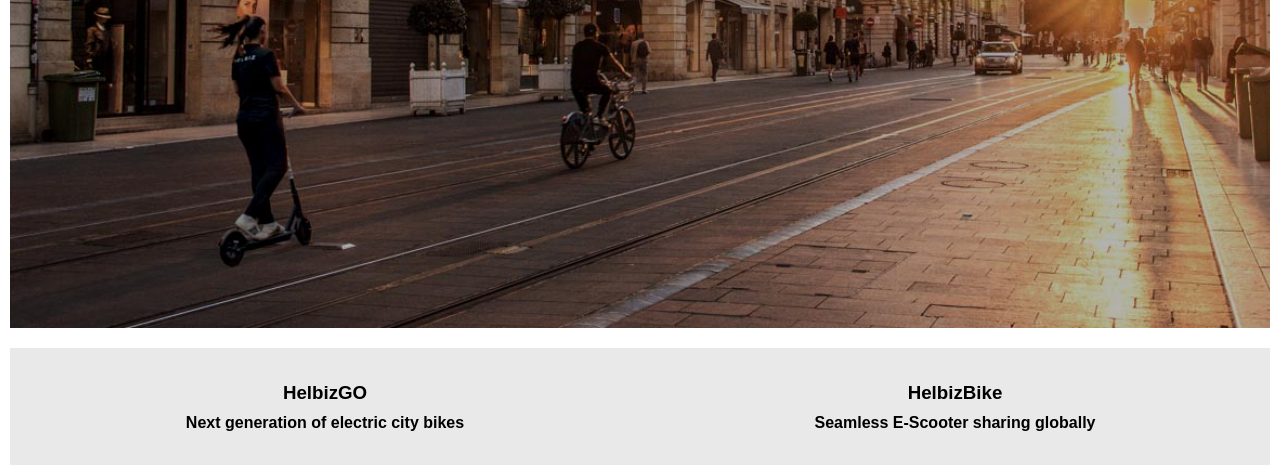
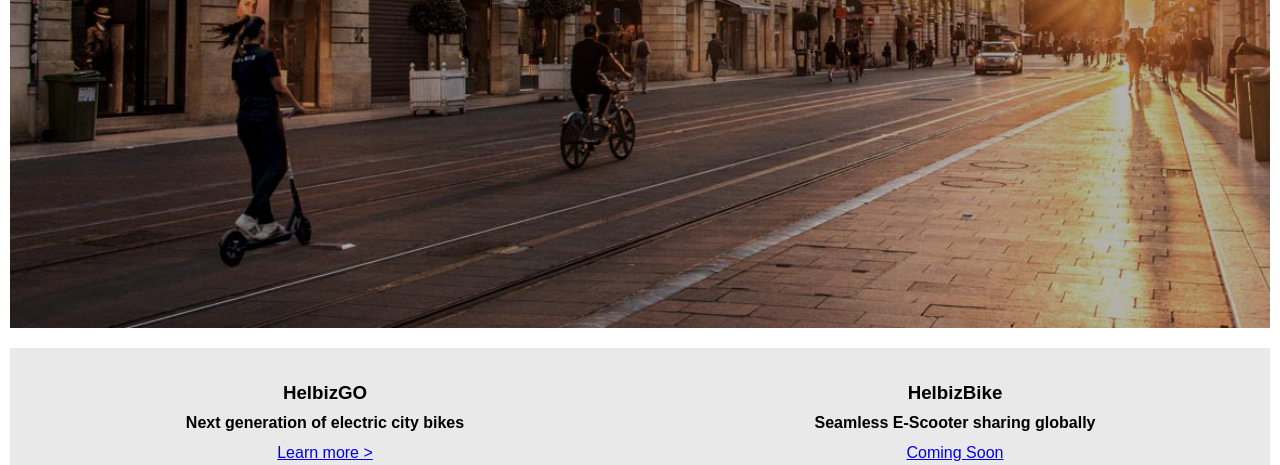
Before and after one commit to AlbertoAbate/html-css-helbiz, a plain HTML site: page index.html in a window 1280 px wide. Shown: the part 307-772 px from the top of the page. Drawn offline with Linux system fonts and the light colour scheme.

Commit message:
prima section completa

```diff
--- a/css/styles.css
+++ b/css/styles.css
@@ -76,10 +76,14 @@ body {
   .prima .helbiz-go img {
     height: 200px;
     margin-top: 30px;
+    background-color: #e9e9e9;
   }
   .prima .helbiz-bike img {
     height: 200px;
     margin-top: 30px;
+  }
+  .learn-coming {
+    display: block;
   }
 /* } */
 
@@ -102,8 +106,8 @@ body {
   .helbiz-go,
   .helbiz-bike {
     float: left;
+  }
 
-}
 
 @media screen and (min-width: 992px) {
   /* header */
--- a/index.html
+++ b/index.html
@@ -78,16 +78,15 @@
          <div class="helbiz-go">
            <h3>HelbizGO</h3>
            <h4>Next generation of electric city bikes</h4>
-           <a href="#">Learn more &#62; </a>
+           <a class="learn-coming" href="#">Learn more &#62;</a>
            <img src="./img/go-segway.jpg" alt="go">
 
          </div>
          <div class="helbiz-bike">
            <h3>HelbizBike</h3>
            <h4>Seamless E-Scooter sharing globally</h4>
-           <a href="#">Coming Soon</a>
+           <a class="learn-coming" href="#">Coming Soon</a>
            <img src="./img/bike.jpg" alt="go">
-
          </div>
 
        </section>
```
